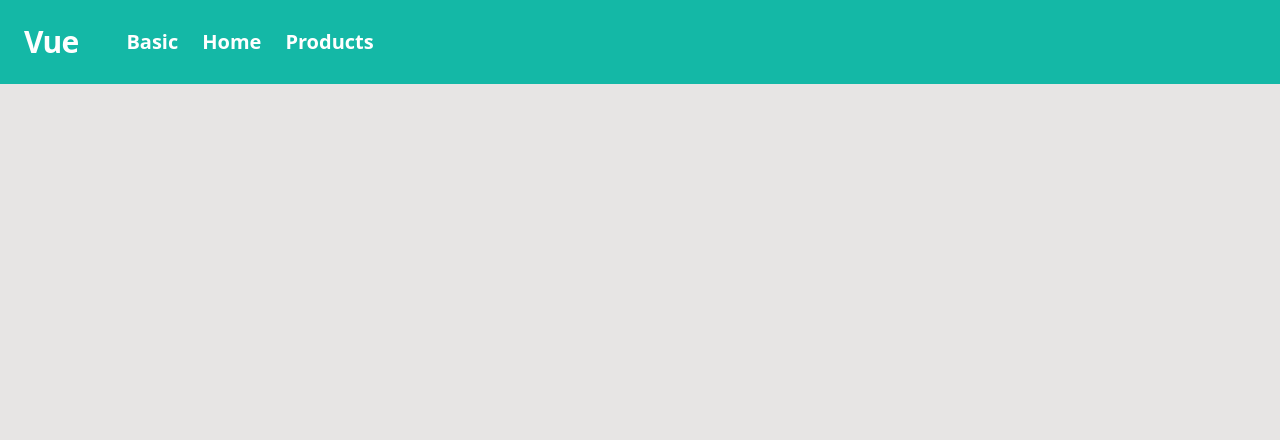
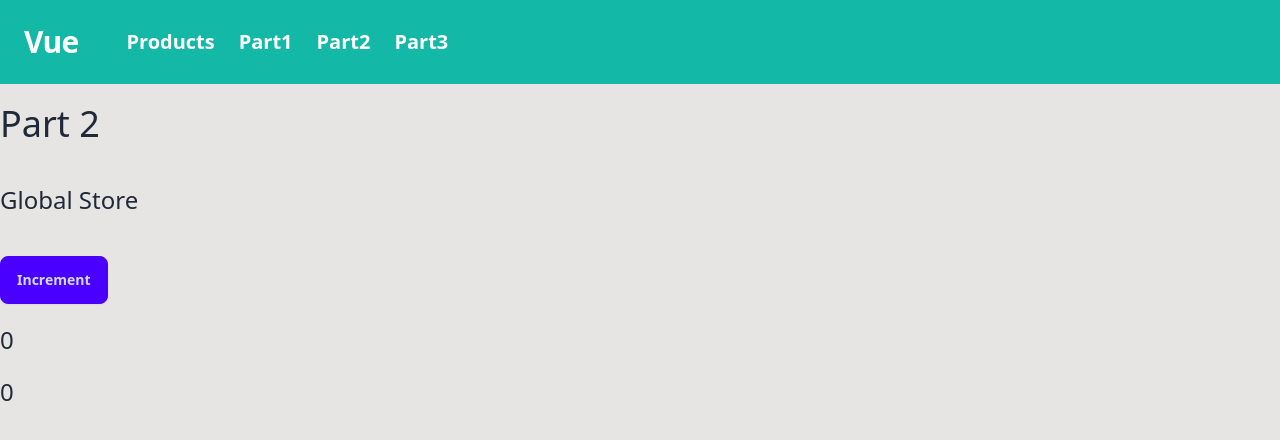
Before and after one commit to panutat-p/mastering-pinia, a Vue app: page /part2 in a window 1280 px wide. Shown: the top 440 px of the page. Built offline with nearby package versions, Linux system fonts and the light colour scheme.

Commit message:
feat: separate to parts

```diff
--- a/src/App.vue
+++ b/src/App.vue
@@ -9,14 +9,17 @@ import { RouterLink, RouterView } from 'vue-router'
         <span class="font-semibold text-3xl tracking-tight">Vue</span>
       </div>
       <div class="text-sm">
-        <RouterLink v-bind:to="{ name: `Basic` }" class="text-white text-xl font-bold hover:text-amber-200 mr-6"
-          >Basic</RouterLink
-        >
-        <RouterLink v-bind:to="{ name: `Home` }" class="text-white text-xl font-bold hover:text-amber-200 mr-6"
-          >Home</RouterLink
-        >
         <RouterLink v-bind:to="{ name: `Product` }" class="text-white text-xl font-bold hover:text-amber-200 mr-6"
           >Products</RouterLink
+        >
+        <RouterLink v-bind:to="{ name: `Part1` }" class="text-white text-xl font-bold hover:text-amber-200 mr-6"
+          >Part1</RouterLink
+        >
+        <RouterLink v-bind:to="{ name: `Part2` }" class="text-white text-xl font-bold hover:text-amber-200 mr-6"
+          >Part2</RouterLink
+        >
+        <RouterLink v-bind:to="{ name: `Part3` }" class="text-white text-xl font-bold hover:text-amber-200 mr-6"
+          >Part3</RouterLink
         >
       </div>
     </nav>
--- a/src/components/Hamburger.vue
+++ /dev/null
@@ -1,7 +0,0 @@
-<template>
-  <button class="btn btn-square btn-ghost">
-    <svg xmlns="http://www.w3.org/2000/svg" fill="none" viewBox="0 0 24 24" class="inline-block w-5 h-5 stroke-current">
-      <path stroke-linecap="round" stroke-linejoin="round" stroke-width="2" d="M4 6h16M4 12h16M4 18h16"></path>
-    </svg>
-  </button>
-</template>
--- a/src/components/Meatballs.vue
+++ /dev/null
@@ -1,12 +0,0 @@
-<template>
-  <button class="btn btn-square btn-ghost">
-    <svg xmlns="http://www.w3.org/2000/svg" fill="none" viewBox="0 0 24 24" class="inline-block w-5 h-5 stroke-current">
-      <path
-        stroke-linecap="round"
-        stroke-linejoin="round"
-        stroke-width="2"
-        d="M5 12h.01M12 12h.01M19 12h.01M6 12a1 1 0 11-2 0 1 1 0 012 0zm7 0a1 1 0 11-2 0 1 1 0 012 0zm7 0a1 1 0 11-2 0 1 1 0 012 0z"
-      ></path>
-    </svg>
-  </button>
-</template>
--- a/src/router/index.ts
+++ b/src/router/index.ts
@@ -1,7 +1,8 @@
 import { createRouter, createWebHistory } from 'vue-router'
 
-import BasicView from '@/views/BasicView.vue'
-import HomeView from '@/views/HomeView.vue'
+import Part1 from '@/views/Part1.vue'
+import Part2 from '@/views/Part2.vue'
+import Part3 from '@/views/Part3.vue'
 import ProductView from '@/views/ProductView.vue'
 
 const router = createRouter({
@@ -9,18 +10,23 @@ const router = createRouter({
   routes: [
     {
       path: '/',
-      name: 'Basic',
-      component: BasicView,
+      name: 'Product',
+      component: ProductView,
     },
     {
-      path: '/home',
-      name: 'Home',
-      component: HomeView,
+      path: '/part1',
+      name: 'Part1',
+      component: Part1,
     },
     {
-      path: '/products',
-      name: 'Product',
-      component: ProductView,
+      path: '/part2',
+      name: 'Part2',
+      component: Part2,
+    },
+    {
+      path: '/part3',
+      name: 'Part3',
+      component: Part3,
     },
   ],
 })
--- a/src/views/HomeView.vue
+++ /dev/null
@@ -1,37 +0,0 @@
-<script setup lang="ts">
-import { useCounterStore } from '@/stores/counter'
-import SquareSpinner from '@/components/SquareSpinner.vue'
-
-const counter = useCounterStore()
-</script>
-
-<template>
-  <h1 class="text-4xl mb-10">home</h1>
-  <div class="card w-5/12 bg-base-100 shadow-xl mb-10">
-    <figure>
-      <img src="@/assets/logo.svg" alt="Vue logo" class="m-10 w-32" />
-    </figure>
-    <div class="card-body">
-      <h2 class="card-title">
-        Vue
-        <div class="badge badge-secondary">NEW</div>
-      </h2>
-      <p>Composition APIs</p>
-      <div class="card-actions justify-end">
-        <div class="badge badge-outline">Vue3</div>
-        <div class="badge badge-outline">Vite</div>
-        <div class="badge badge-outline">TypeScript</div>
-        <div class="badge badge-outline">Tailwind</div>
-        <div class="badge badge-outline">DaisyUI</div>
-      </div>
-    </div>
-  </div>
-  <button v-on:click="counter.increment" class="btn mb-10">
-    Increment
-    <div class="badge badge-secondary">{{ counter.count }}</div>
-  </button>
-  <SquareSpinner class="mb-10" />
-  <img src="https://placehold.co/768x50/857979/FFF" alt="simple placeholder" />
-  <img src="https://placehold.co/1024x50/696362/FFF" alt="simple placeholder" />
-  <img src="https://placehold.co/1280x50/363232/FFF" alt="simple placeholder" />
-</template>
--- /dev/null
+++ b/src/views/Part1.vue
@@ -0,0 +1,32 @@
+<script lang="ts">
+import { computed, ref } from 'vue'
+
+let store
+
+export function useBadStore() {
+  if (!store) {
+    const n = ref(0)
+    const double = computed(() => n.value * 2)
+
+    function increment() {
+      n.value++
+    }
+
+    store = { n, double, increment }
+  }
+
+  return store
+}
+</script>
+
+<script setup lang="ts">
+const { n, double, increment } = useBadStore()
+</script>
+
+<template>
+  <h1 class="text-4xl mb-10">Part 1</h1>
+  <h2 class="text-2xl mb-10">Bad Store</h2>
+  <button v-on:click="increment" class="btn btn-primary mb-5">Increment</button>
+  <p class="text-2xl mb-5">{{ n }}</p>
+  <p class="text-2xl mb-5">{{ double }}</p>
+</template>
--- /dev/null
+++ b/src/views/Part2.vue
@@ -0,0 +1,13 @@
+<script setup lang="ts">
+import { useBasicStore } from '@/stores/basic'
+
+const { double, n } = useBasicStore()
+</script>
+
+<template>
+  <h1 class="text-4xl mb-10">Part 2</h1>
+  <h2 class="text-2xl mb-10">Global Store</h2>
+  <button v-on:click="n++" class="btn btn-primary mb-5">Increment</button>
+  <p class="text-2xl mb-5">{{ n }}</p>
+  <p class="text-2xl mb-5">{{ double }}</p>
+</template>
--- a/src/views/BasicView.vue
+++ b/src/views/Part3.vue
@@ -5,7 +5,8 @@ const { double, n } = useBasicStore()
 </script>
 
 <template>
-  <h1 class="text-4xl mb-10">basic</h1>
+  <h1 class="text-4xl mb-10">Part 3</h1>
+  <h2 class="text-2xl mb-10">Custom Store</h2>
   <button v-on:click="n++" class="btn btn-primary mb-5">Increment</button>
   <p class="text-2xl mb-5">{{ n }}</p>
   <p class="text-2xl mb-5">{{ double }}</p>
```
